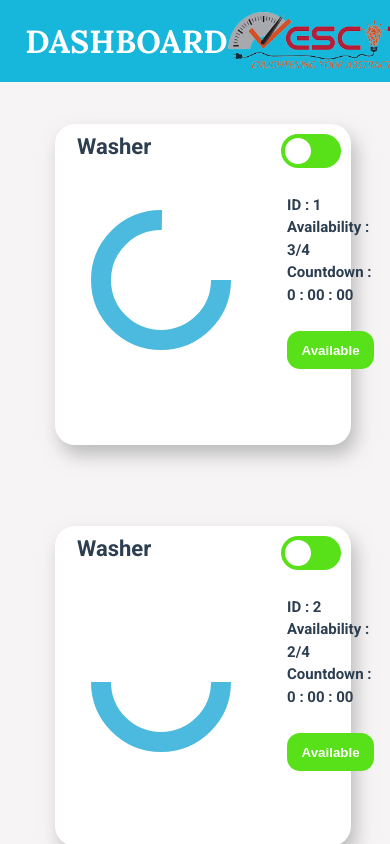
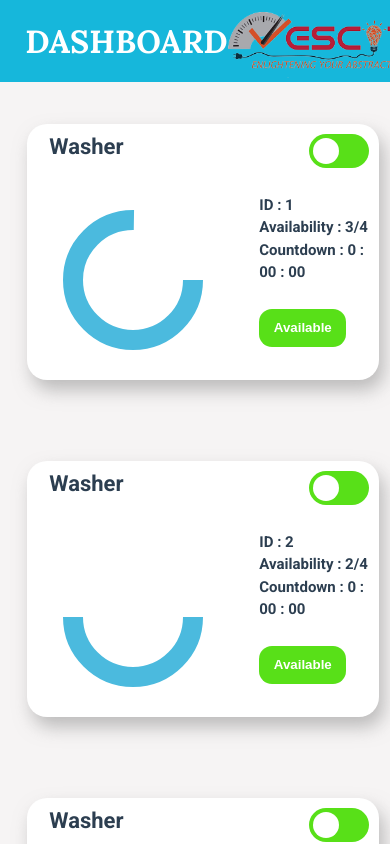
Before and after one commit to NeavKimpor/vuetify_dashboard, a Vue app: page / in a window 390 px wide. Shown: the top 844 px of the page. Built offline with nearby package versions, Linux system fonts and the light colour scheme.

Commit message:
another commit

```diff
--- a/src/components/MyContent.vue
+++ b/src/components/MyContent.vue
@@ -364,9 +364,9 @@ input:checked + .slider:before {
     }
     .machine {
         margin-top: 2vh;
-        width: 80%;
+        width: 95%;
         /* height: 50vh; */
-        /* height: auto; */
+        height: auto;
         background: white;
         border-radius: 20px;
         box-shadow: 5px 10px 18px #8888;
```
